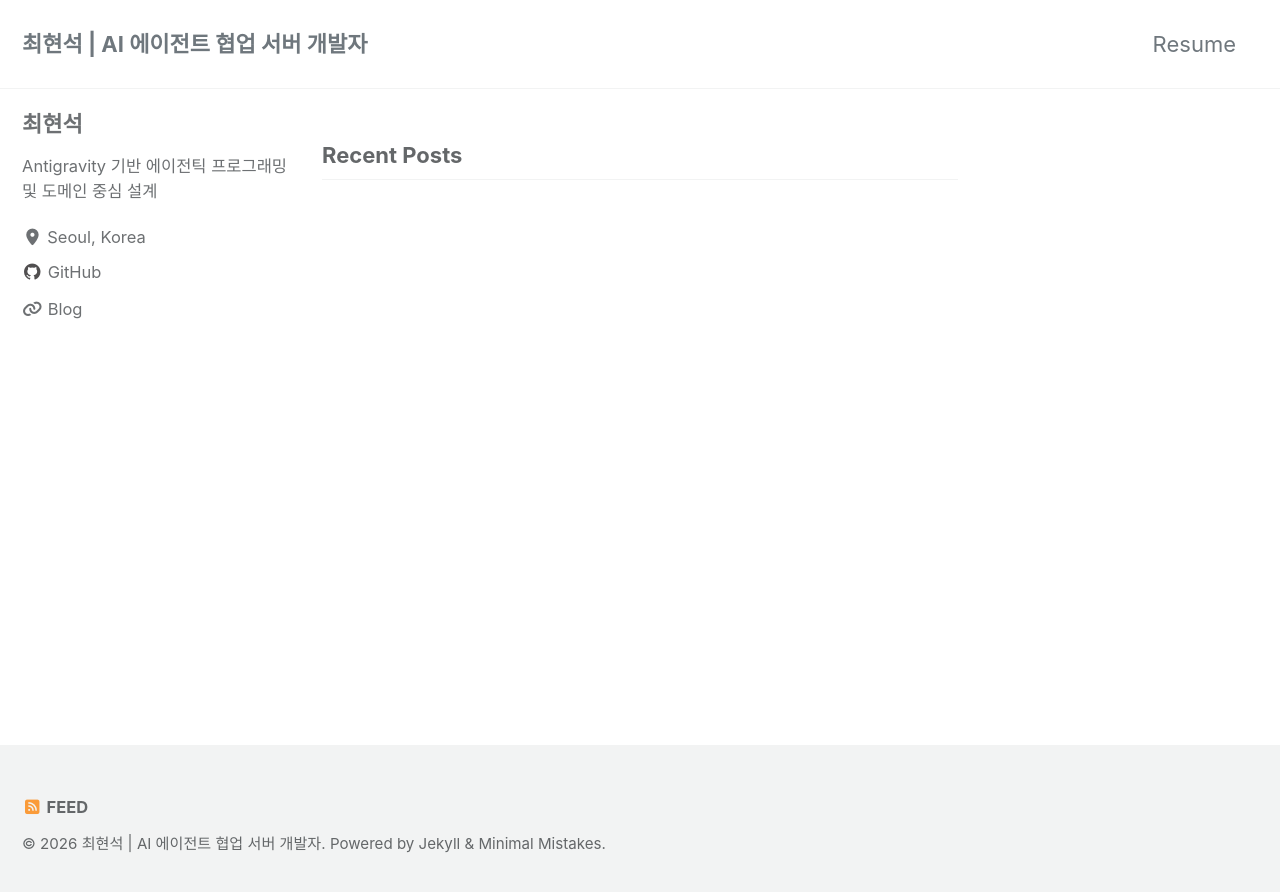
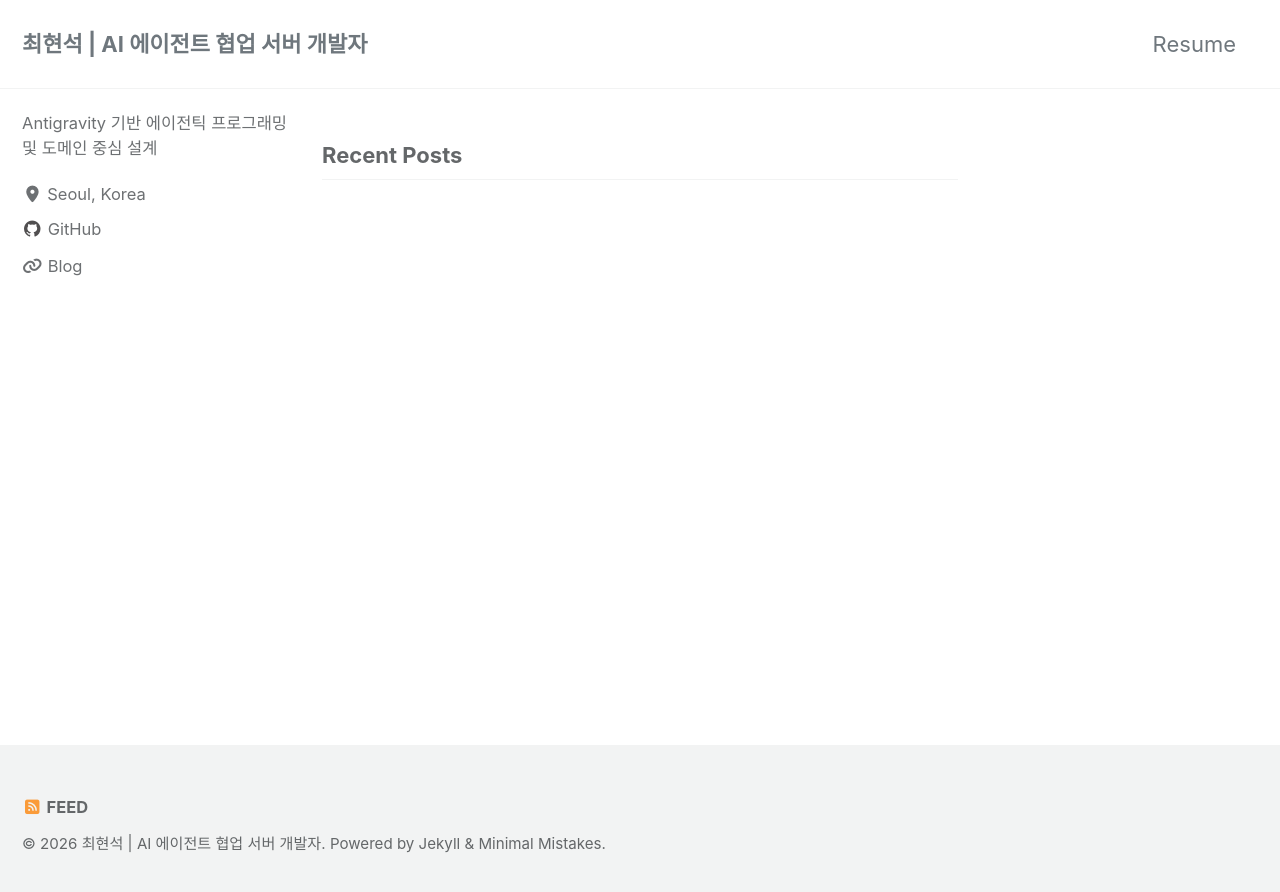
Before and after one commit to hsuk0409/earstone.github.io, a Jekyll site: the page built from index.md, in a window 1280 px wide. Shown: the top 892 px of the page. Built offline with Jekyll 4.4.1, drawn with Linux system fonts in a browser that asks for light colours; cached includes are drawn as plain includes.

Commit message:
사이드바 이름 제거

```diff
--- a/_config.yml
+++ b/_config.yml
@@ -13,7 +13,7 @@ minimal_mistakes_skin : "default" # "air", "contrast", "dark" 등으로 변경
 
 # 3. 저자 정보 (사이드바 출력용)
 author:
-  name   : "최현석"
+  name   : ""
   bio    : "Antigravity 기반 에이전틱 프로그래밍 및 도메인 중심 설계" #
   location : "Seoul, Korea"
   #avatar : "/assets/images/profile.png" # 준비된 프로필 사진 경로
```
